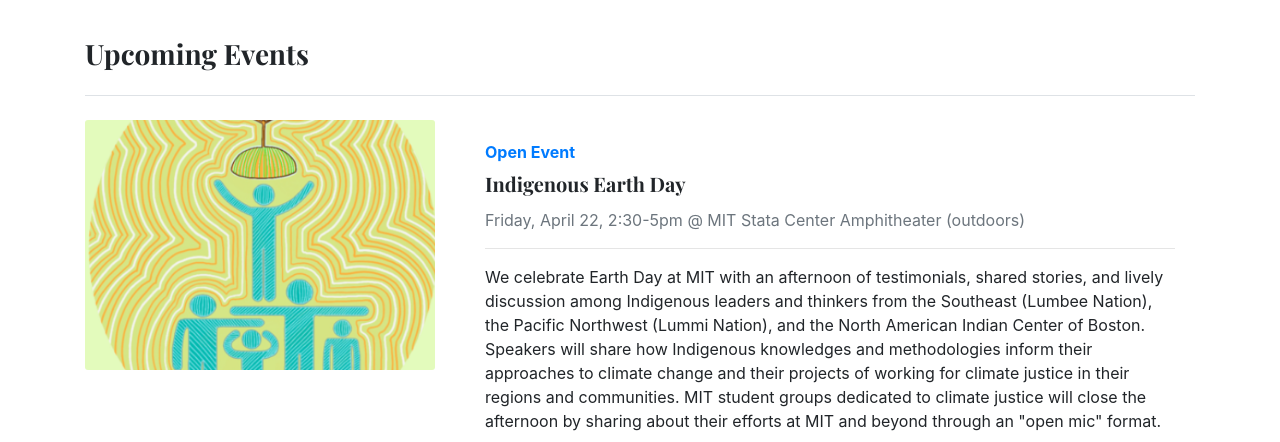
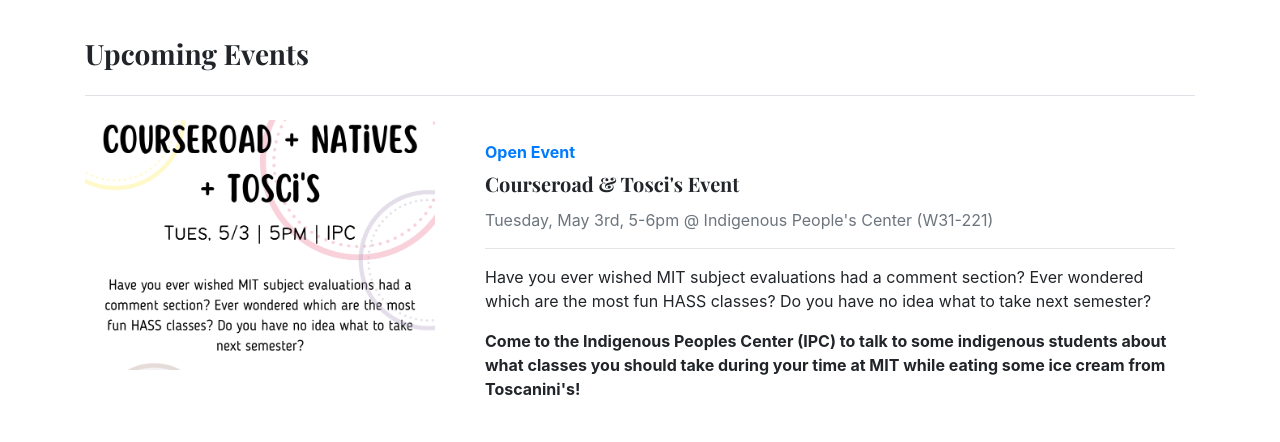
Before and after one commit to athena-mit/mitaises, a plain HTML site: page index.html in a window 1280 px wide. Shown: the part 781-1223 px from the top of the page. Drawn offline with nearby package versions, Linux system fonts and the light colour scheme.

Commit message:
added courseroad event

```diff
--- a/index.html
+++ b/index.html
@@ -106,24 +106,25 @@
 
     <div class="row mb-4">
       <div class="col-md-4 ">
-        <img src="assets/earthdaylogo.png"
+        <img src="assets/courseroad.png"
           class="card-img event-card event-picture" alt="...">
       </div>
       <div class="col-md-8">
         <div class="card-body">
           <strong class="d-inline-block mb-2 text-primary">Open Event</strong>
-          <h5 class="card-title" href="https://livingclimatefutures.org/events/1p0uvovj2nsva4u3xrm52d69kzg9iq?fbclid=IwAR1wGjupedH0InaY6G0Y8pNX2O99xxi7XABCzWDFXAPcJgdCIxyrDqR9c48">Indigenous Earth Day</h5>
-          <div class="mb-1 text-muted">Friday, April 22, 2:30-5pm @ MIT Stata Center Amphitheater (outdoors)</div>
+          <h5 class="card-title" href="https://livingclimatefutures.org/events/1p0uvovj2nsva4u3xrm52d69kzg9iq?fbclid=IwAR1wGjupedH0InaY6G0Y8pNX2O99xxi7XABCzWDFXAPcJgdCIxyrDqR9c48"
+          >Courseroad & Tosci's Event</h5>
+          <div class="mb-1 text-muted">Tuesday, May 3rd, 5-6pm @ Indigenous People's Center (W31-221)</div>
           <hr />
-          <p class="card-text"> We celebrate Earth Day at MIT with an afternoon of testimonials,
-            shared stories, and lively discussion among Indigenous leaders and thinkers from the
-            Southeast (Lumbee Nation), the Pacific Northwest (Lummi Nation), and the North American
-            Indian Center of Boston. Speakers will share how Indigenous knowledges and methodologies
-            inform their approaches to climate change and their projects of working for climate
-            justice in their regions and communities. MIT student groups dedicated to climate
-            justice will close the afternoon by sharing about their efforts at MIT and beyond
-            through an "open mic" format.
+          <p class="card-text"> Have you ever wished MIT subject evaluations had
+            a comment section? Ever wondered which are the most fun HASS classes?
+            Do you have no idea what to take next semester?
             </p>
+          <b class="card-text">
+            Come to the Indigenous Peoples Center (IPC) to talk to some indigenous
+            students about what classes you should take during your time at MIT while eating
+            some ice cream from Toscanini's!
+          </b>
         </div>
       </div>
     </div>
```
Also changed, not shown: assets/courseroad.png (added).
